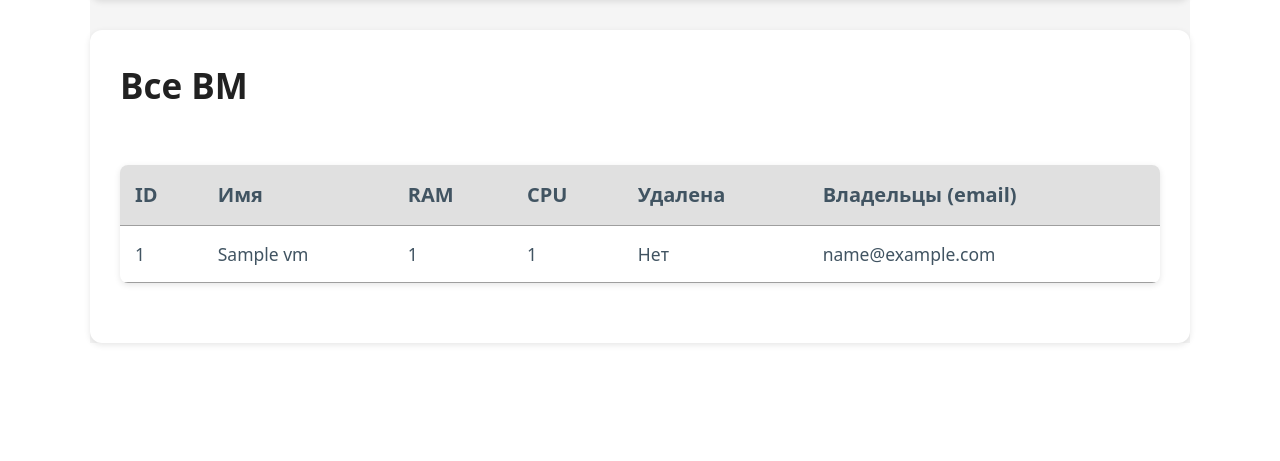
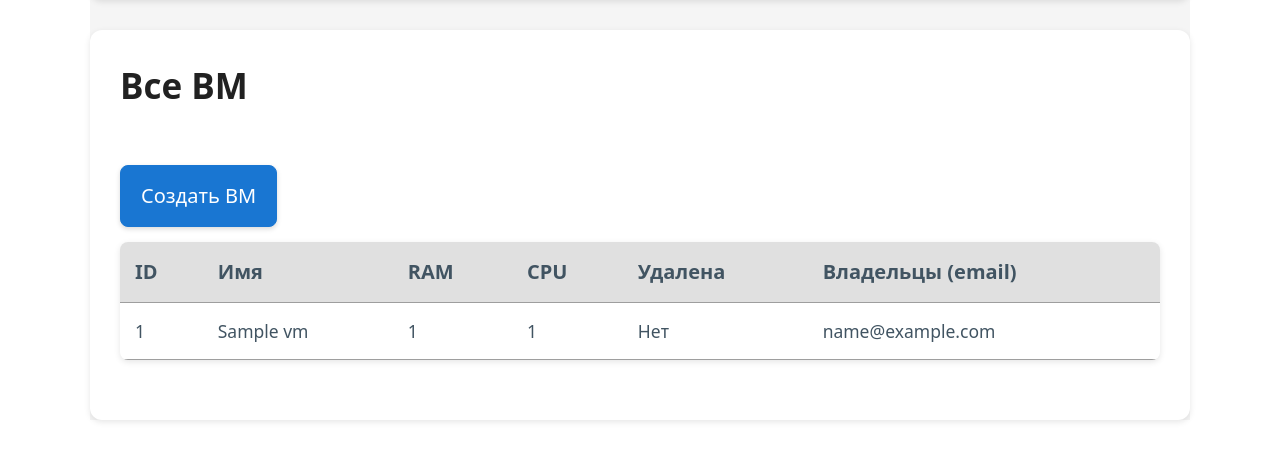
Before and after one commit to magisterofhate/sample_project, a Flask app: page /admin/vms in a window 1280 px wide. Shown: the part 140-601 px from the top of the page. Run offline with Flask 3, Linux system fonts and the light colour scheme; a user stored in the database is signed in; tables that the repository leaves empty hold one stand-in row (values such as "Sample post").

Commit message:
fix: create vm btn added

```diff
--- a/templates/admin_vms.html
+++ b/templates/admin_vms.html
@@ -1,6 +1,9 @@
 {% extends 'base.html' %}
 {% block content %}
 <h2>Все ВМ</h2>
+<div style="display:flex; gap:.75rem; align-items:center; margin-bottom: .75rem;">
+  <a href="{{ url_for('admin_vm_create') }}" role="button" class="submit-btn">Создать ВМ</a>
+</div>
 <table>
   <thead>
     <tr>
```
